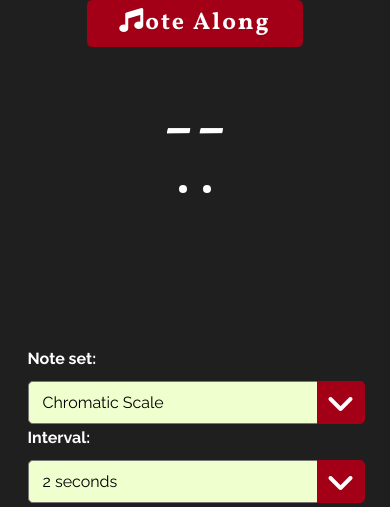
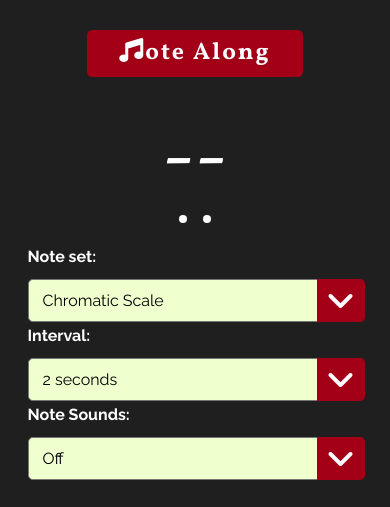
Before and after one commit to rapsamaniego27/note-along, a website: page index.html in a window 390 px wide. Shown: the top 507 px of the page. Drawn offline with nearby package versions, Linux system fonts and the light colour scheme; files that its build step writes are made by us from their sources; no server answers.

Commit message:
modified height responsiveness

```diff
--- a/index.html
+++ b/index.html
@@ -23,7 +23,7 @@
   <div id="wrapper">
     <div id="main">
 
-      <div class="note-display" id="noteDisplay">
+      <div class="note-display mt-sm-30" id="noteDisplay">
         <div class="app-heading__container">
           <h1 class="app-heading"><i class="fa fa-music"></i>ote Along</h1>
         </div>
@@ -54,6 +54,17 @@
             <select name="interval" id="interval">
               <!-- Insert Intervals here through json -->
 
+            </select>
+            <span class="option-arrow"></span>
+          </div>
+
+          <div class="option mt-40" id="noteSounds">
+            <label for="interval" class="option-label">Note Sounds:</label>
+            <select name="interval" id="interval">
+              <!-- Insert Intervals here through json -->
+              <option value="off">Off</option>
+              <option value="first">Play at the first sec</option>
+              <option value="last">Play at the last sec</option>
             </select>
             <span class="option-arrow"></span>
           </div>
--- a/source/scss/4-layout/app-options.scss
+++ b/source/scss/4-layout/app-options.scss
@@ -8,6 +8,8 @@
   display:flex;
   justify-content:center;
   align-items: center;
+  flex-wrap: wrap;
+  width:80%;
  }
 
  .option{
--- a/source/scss/4-layout/default-structure.scss
+++ b/source/scss/4-layout/default-structure.scss
@@ -12,7 +12,6 @@ body{
   display:flex;
   flex-direction: column;
   justify-content: center;
-  height: 100vh;
   width:100vw;
 }
 
@@ -23,7 +22,7 @@ body{
   flex-direction: column;
   height:100vh;
 
-  @media #{$device-sm}{
-    justify-content: space-between;
+  @media #{$device-xs}{
+    height:auto;
   }
 }
--- a/source/scss/6-responsive/app-options.scss
+++ b/source/scss/6-responsive/app-options.scss
@@ -2,6 +2,7 @@
 @media #{$device-xs} {
   .app-options{
     flex-direction: column;
+    width:100vw !important;
   }
 
   .option{
```
